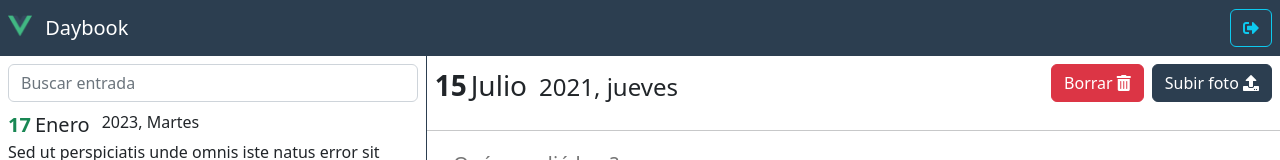
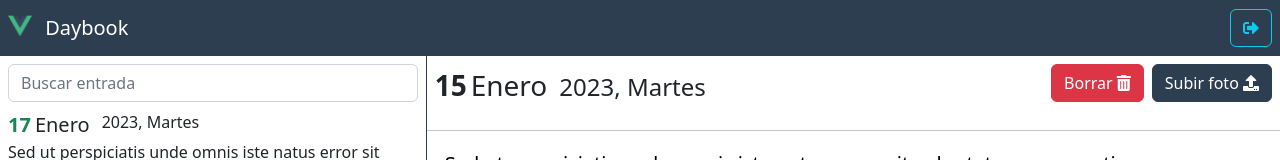
Before and after one commit to fellgar246/vue-journal_webapp, a Vue app: page /#/daybook/1 in a window 1280 px wide. Shown: the top 160 px of the page. Built offline with nearby package versions, Linux system fonts and the light colour scheme.

Commit message:
actualizacion del EntryView

```diff
--- /dev/null
+++ b/src/modules/daybook/helpers/getDayMonthYear.js
@@ -0,0 +1,14 @@
+const months = ['Enero', 'Febrero', 'Marzo', 'Abril', 'Mayo', 'Junio','Julio', 'Agosto', 'Septiembre', 'Octubre', 'Noviembre', 'Diciembre']
+const days   = ['Domingo','Lunes','Martes','Miércoles','Jueves','Viernes','Sábado']
+
+const getDayMonthYear = (dateString) => {
+    const date = new Date( dateString )
+
+    return {
+        day: date.getDate(),
+        month: months[ date.getMonth() ],
+        yearDay: `${ date.getFullYear() }, ${ days[ date.getDay() ] }`
+    }
+}
+
+export default getDayMonthYear;
--- a/src/modules/daybook/views/EntryView.vue
+++ b/src/modules/daybook/views/EntryView.vue
@@ -1,10 +1,11 @@
 
 <template>
+    <template v-if="entry">
         <div class="entry-title d-flex justify-content-between p-2">
             <div>
-            <span class="text-sucess fs-3 fw-bold">15</span>
-            <span class="mx-1 fs-3">Julio</span>
-            <span class="mx-2 fs-4 fw-light">2021, jueves</span>
+                <span class="text-sucess fs-3 fw-bold">{{ 15 }}</span>
+                <span class="mx-1 fs-3">{{ month }}</span>
+                <span class="mx-2 fs-4 fw-light">{{ yearDay }}</span>
             </div>
             <div>
                 <button class="btn btn-danger mx-2">
@@ -21,13 +22,10 @@
         <hr>
         <div class="d-flex flex-column px-3 h-75">
             <textarea
+                v-model="entry.text"
                 placeholder="¿Qué sucedió hoy?"
             ></textarea>
         </div>
-
-    <Fab
-        icon="fa-save"
-    />
 
         <img
             src="https://www.viajar365.com/wp-content/uploads/2021/07/bergen.jpg"
@@ -36,9 +34,17 @@
 
     </template>
 
+    <Fab
+        icon="fa-save"
+    />
+
+</template>
+
 <script>
 import { defineAsyncComponent } from 'vue'
 import { mapGetters } from 'vuex';
+
+import getDayMonthYear from '../helpers/getDayMonthYear'
 
 export default {
     props: {
@@ -50,17 +56,46 @@
     components: {
         Fab: defineAsyncComponent( () => import('../components/Fab.vue'))
     },
+    data() {
+        return {
+            entry: {
+                text: ''
+            }
+        }
+    },
     computed: {
-        ...mapGetters( 'journal', ['getEntryById'] )
+        ...mapGetters( 'journal', ['getEntryById'] ),
+        day() {
+            const { day } = getDayMonthYear( this.entry.date )
+            return day
+        },
+        month() {
+            const { month } = getDayMonthYear( this.entry.date )
+            return month
+        },
+        yearDay() {
+            const { yearDay } = getDayMonthYear( this.entry.date )
+            return yearDay
+        },
     },
     methods: {
         loadEntry() {
             const entry = this.getEntryById( this.id )
+            if ( !entry ) return this.$router.push({ name: 'no-entry' })
+
+            this.entry = entry
         }
     },
     created() {
         this.loadEntry()
     },
+    watch: {
+        id() {
+            this.loadEntry()
+        }
+    }
+
+
 }
 </script>
 
```
Lines whose indentation alone changed are shown as unchanged.
